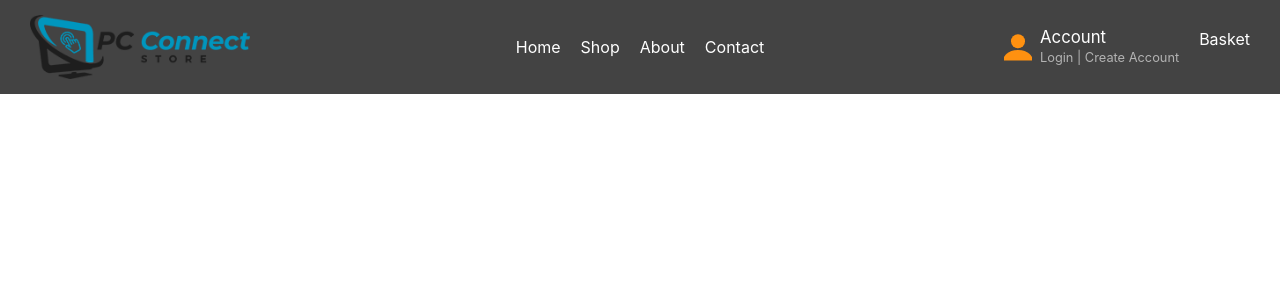
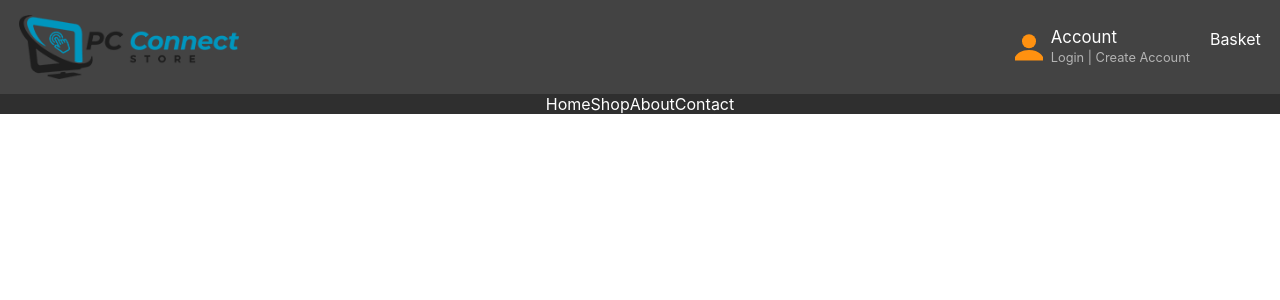
Before and after one commit to JPaulDev/ecommerce-site, a React (Create React App) app: page / in a window 1280 px wide. Shown: the top 300 px of the page. Built offline with nearby package versions, Linux system fonts and the light colour scheme.

Commit message:
Update header layout

```diff
--- a/src/App.js
+++ b/src/App.js
@@ -1,11 +1,13 @@
 import GlobalStyle from './GlobalStyle';
 import Header from './components/Header/Header';
+import Navbar from './components/Navbar/Navbar';
 
 function App() {
   return (
     <>
       <GlobalStyle />
       <Header />
+      <Navbar />
     </>
   );
 }
--- a/src/components/Header/Header.js
+++ b/src/components/Header/Header.js
@@ -1,15 +1,21 @@
 import styled from 'styled-components';
 import HeaderLogo from './HeaderLogo';
-import Navbar from './Navbar';
 import AccountLogin from './AccountLogin';
 
 const StyledHeader = styled.header`
+  width: 100%;
+  background-color: #434343;
+  color: white;
+`;
+
+const Wrapper = styled.div`
+  max-width: 1800px;
+  width: 97%;
   display: flex;
   align-items: center;
-  padding: 15px 30px;
+  padding: 15px 0px;
   user-select: none;
-  background-color: #434343;
-  color: white;
+  margin: 0 auto;
 `;
 
 const Container = styled.div`
@@ -22,12 +28,13 @@ const Container = styled.div`
 function Header() {
   return (
     <StyledHeader>
-      <HeaderLogo />
-      <Navbar />
-      <Container>
-        <AccountLogin />
-        <div>Basket</div>
-      </Container>
+      <Wrapper>
+        <HeaderLogo />
+        <Container>
+          <AccountLogin />
+          <div>Basket</div>
+        </Container>
+      </Wrapper>
     </StyledHeader>
   );
 }
--- a/src/components/Header/Navbar.js
+++ b/src/components/Navbar/Navbar.js
@@ -1,26 +1,31 @@
 import styled from 'styled-components';
+
+const Nav = styled.nav`
+  background-color: #2f2f2f;
+  width: 100%;
+`;
 
 const NavLinks = styled.ul`
   display: flex;
+  justify-content: center;
   list-style: none;
-  column-gap: 20px;
-  margin: 0 20px;
 `;
 
 const ListItem = styled.li`
+  color: white;
   cursor: pointer;
 `;
 
 function Navbar() {
   return (
-    <nav>
+    <Nav>
       <NavLinks>
         <ListItem>Home</ListItem>
         <ListItem>Shop</ListItem>
         <ListItem>About</ListItem>
         <ListItem>Contact</ListItem>
       </NavLinks>
-    </nav>
+    </Nav>
   );
 }
 
```
